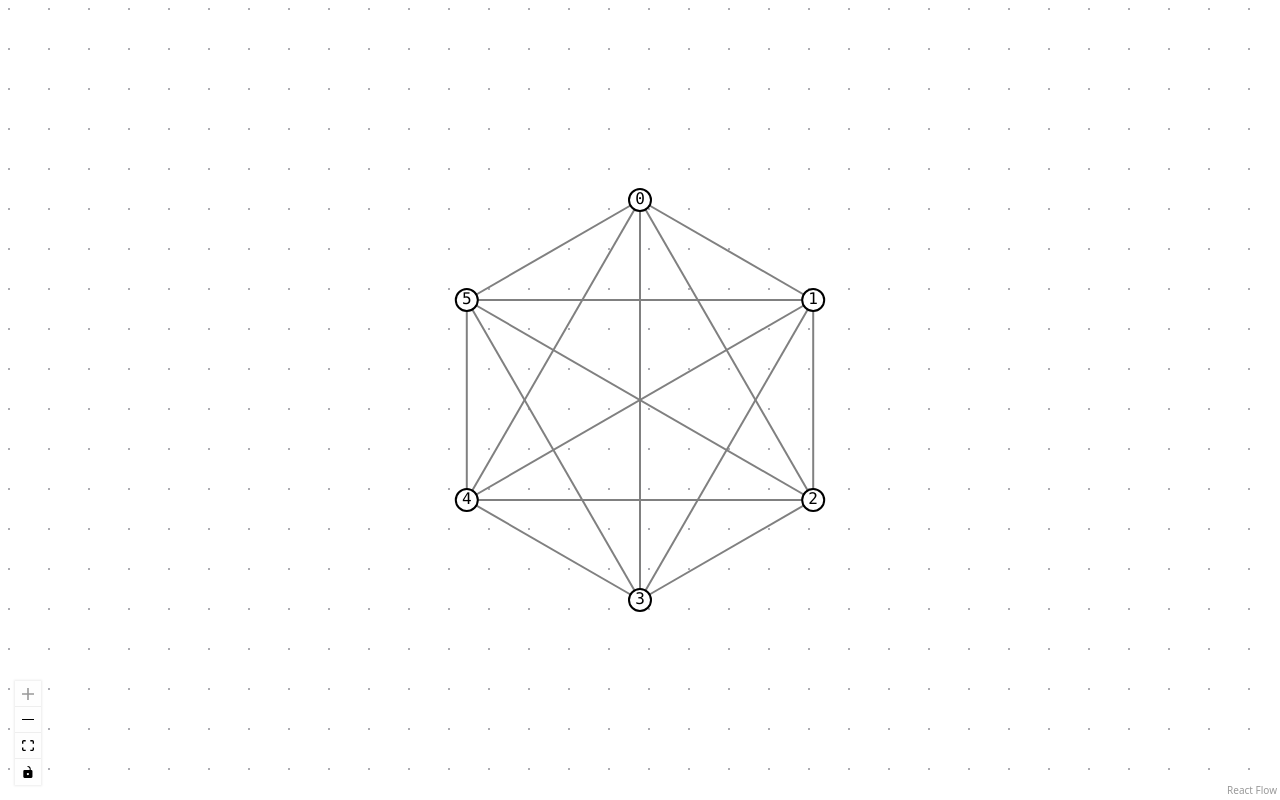
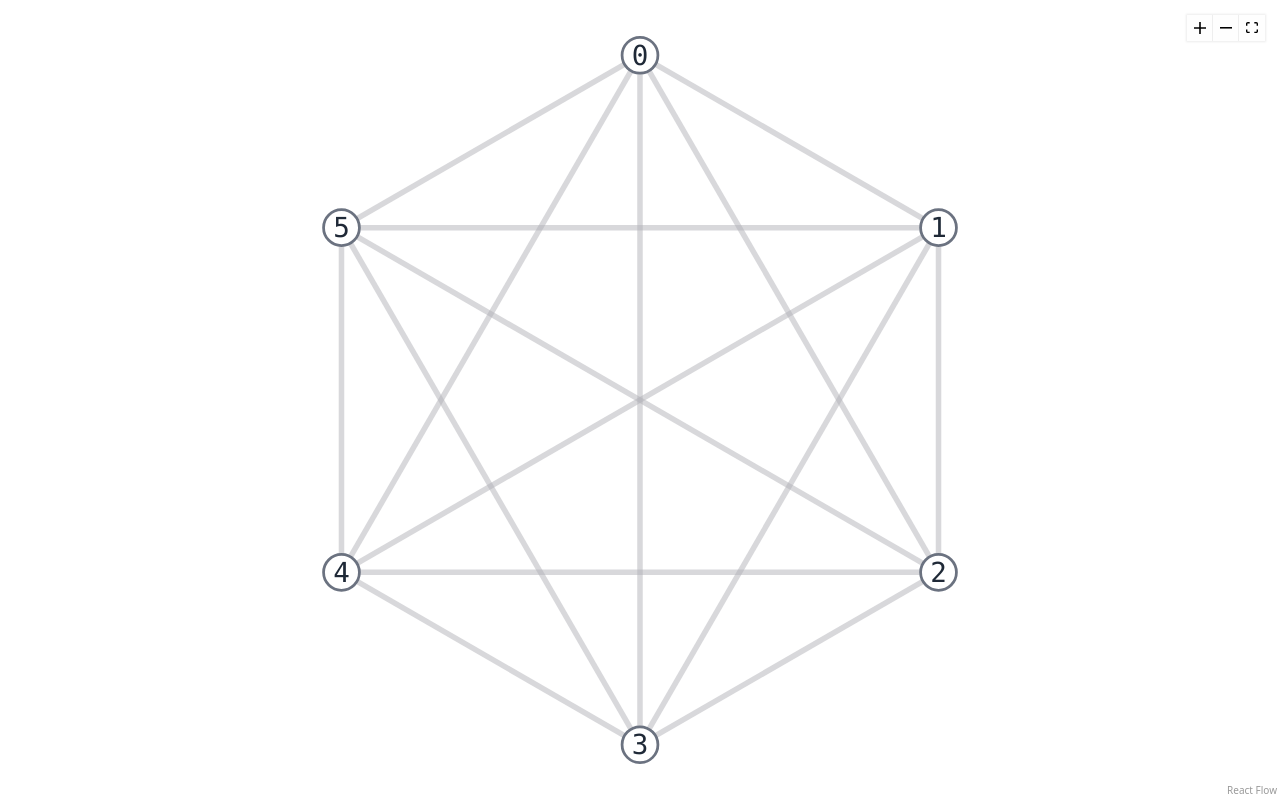
Before and after one commit to grabczak/ramsey-game-frontend, a React (Vite) app: page /game in a window 1280 px wide. Built offline with nearby package versions, Linux system fonts and the light colour scheme.

Commit message:
Enlarge flow graph

```diff
--- a/src/components/CircleNode.tsx
+++ b/src/components/CircleNode.tsx
@@ -9,9 +9,9 @@ type TCircleNodeProps = {
 export function CircleNode({ data }: TCircleNodeProps) {
   return (
     <>
-      <div className="w-3 h-3 border border-solid border-black rounded-full bg-white flex justify-center items-center text-[8px] font-mono">
+      <div className="w-7 h-7 border-2 border-solid border-gray-500 rounded-full bg-white flex justify-center items-center text-[20px] font-mono">
         <Handle type="source" position={Position.Top} />
-        <div>{data.label}</div>
+        <div className="text-gray-800">{data.label}</div>
         <Handle type="target" position={Position.Top} />
       </div>
     </>
--- a/src/components/Graph.tsx
+++ b/src/components/Graph.tsx
@@ -1,5 +1,5 @@
 import { useMemo } from "react";
-import { ReactFlow, Background, Controls } from "@xyflow/react";
+import { ReactFlow, Controls } from "@xyflow/react";
 import "@xyflow/react/dist/style.css";
 
 import { play } from "src/api";
@@ -19,25 +19,32 @@ export function Graph() {
       ...n,
       data: { label: n.id },
       position: {
-        x: 100 * Math.cos((-2 * Math.PI * i) / a.length + Math.PI / 2) + 100,
-        y: -100 * Math.sin((-2 * Math.PI * i) / a.length + Math.PI / 2) + 100,
+        x: 250 * Math.cos((-2 * Math.PI * i) / a.length + Math.PI / 2) + 250,
+        y: -250 * Math.sin((-2 * Math.PI * i) / a.length + Math.PI / 2) + 250,
       },
       type: "circleNode",
+      style: {
+        cursor: "not-allowed",
+      },
     }));
   }, [graph.nodes]);
 
   const edges = useMemo(() => {
     const colors = {
-      browser: "green",
-      server: "red",
-      none: "gray",
+      browser: "rgb(34, 197, 94)",
+      server: "rgb(239, 68, 68)",
+      none: "rgb(177, 177, 183, 50%)",
     };
 
     return graph.edges.map((e) => ({
       ...e,
       type: "straight",
       focusable: false,
-      style: { stroke: colors[e.team] },
+      style: {
+        stroke: colors[e.team],
+        strokeWidth: 4,
+        cursor: e.team === "none" ? "pointer" : "not-allowed",
+      },
     }));
   }, [graph.edges]);
 
@@ -49,6 +56,10 @@ export function Graph() {
       nodes={nodes}
       edges={edges}
       nodesDraggable={false}
+      panOnDrag={false}
+      zoomOnDoubleClick={false}
+      zoomOnPinch={false}
+      zoomOnScroll={false}
       fitView
       onEdgeClick={(_, edge) => {
         dispatch(setEdgeTeam({ edgeId: edge.id, team: "browser" }));
@@ -67,8 +78,11 @@ export function Graph() {
           .catch((e) => console.log(e));
       }}
     >
-      <Background />
-      <Controls />
+      <Controls
+        position="top-right"
+        orientation="horizontal"
+        showInteractive={false}
+      />
     </ReactFlow>
   );
 }
--- a/src/index.css
+++ b/src/index.css
@@ -36,3 +36,7 @@ body,
 .react-flow .react-flow__edge:hover path {
   stroke: black !important;
 }
+
+.react-flow__edge-interaction {
+  visibility: hidden;
+}
```
